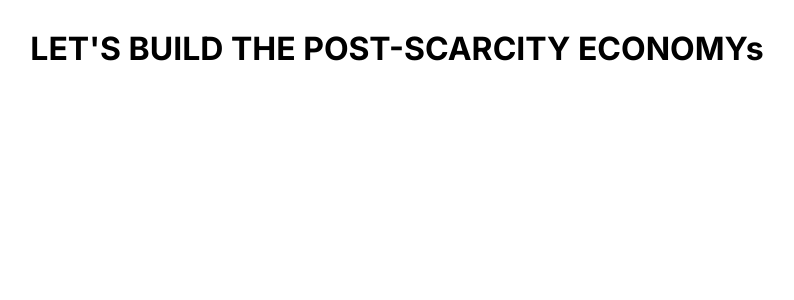
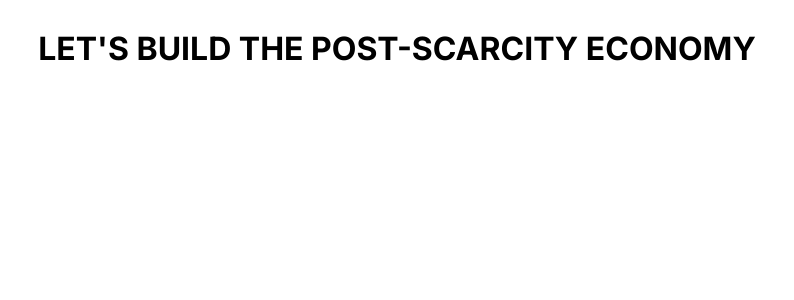
Before and after one commit to AbundanceProtocol/Abundance-Site, a Next.js app: page / in a window 1280 px wide. Shown: the top 300 px of the page, without its empty margins (243-1037 px from the left). Built offline with nearby package versions, Linux system fonts and the light colour scheme.

Commit message:
Update .gitignore to streamline ignored files and correct homepage heading text in page.tsx

```diff
--- a/app/page.tsx
+++ b/app/page.tsx
@@ -14,7 +14,7 @@ export default function Home() {
           className="text-5xl sm:text-6xl md:text-7xl lg:text-8xl font-bold text-gray-900 mb-8 leading-tight"
           style={{ textAlign: 'center' }}
         >
-          LET'S BUILD THE POST-SCARCITY ECONOMYs
+          LET'S BUILD THE POST-SCARCITY ECONOMY
         </h1>
         <div
           className="w-32 h-1 bg-gradient-to-r from-blue-500 to-purple-600"
```
Also changed, not shown: 1 other file (tests, documents, lock files or other folders).
